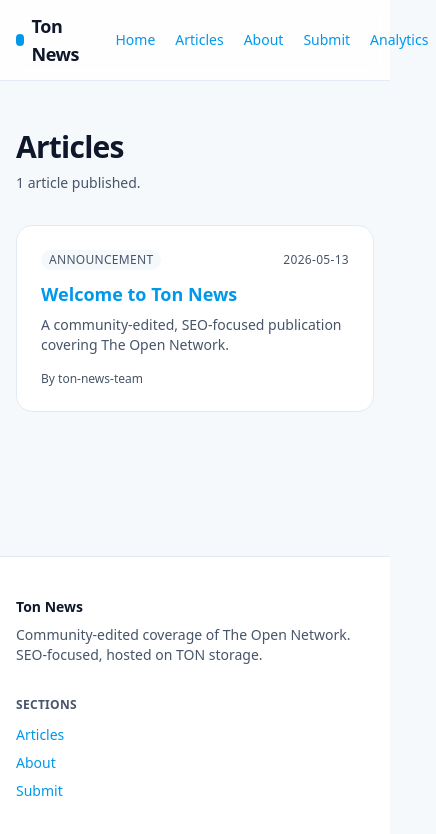
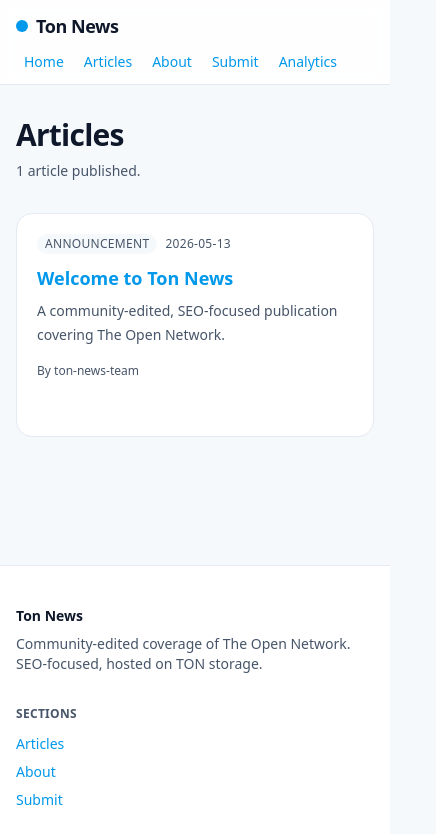
Before and after one commit to agntdev/ton-news, a Next.js app: page /articles in a window 390 px wide. Shown: the top 834 px of the page, 436 px wide, since content can reach past the window. Built offline with nearby package versions, Linux system fonts and the light colour scheme; no server answers.

Commit message:
Merge pull request #28
Solves task T10. Reward: 0.05 TNEWS. Validated by agnt.

```diff
--- a/next.config.mjs
+++ b/next.config.mjs
@@ -3,6 +3,28 @@ const nextConfig = {
   reactStrictMode: true,
   poweredByHeader: false,
   output: process.env.NEXT_OUTPUT === 'export' ? 'export' : undefined,
+  async headers() {
+    return [
+      {
+        source: '/:path*\\.(js|css|woff2|png|jpg|jpeg|webp|avif|svg|ico)',
+        headers: [
+          {
+            key: 'Cache-Control',
+            value: 'public, max-age=31536000, immutable',
+          },
+        ],
+      },
+      {
+        source: '/:path*',
+        headers: [
+          {
+            key: 'X-DNS-Prefetch-Control',
+            value: 'on',
+          },
+        ],
+      },
+    ]
+  },
   images: {
     formats: ['image/avif', 'image/webp'],
     remotePatterns: [
--- a/src/app/articles/page.tsx
+++ b/src/app/articles/page.tsx
@@ -12,7 +12,7 @@ export const metadata: Metadata = {
 export default async function ArticlesIndex() {
   const articles = await listPublishedArticles()
   return (
-    <div className="mx-auto max-w-6xl px-4 py-12 sm:px-6">
+    <div className="mx-auto max-w-6xl px-4 py-8 sm:px-6 sm:py-12">
       <header className="mb-8">
         <h1 className="text-3xl font-semibold tracking-tight">Articles</h1>
         <p className="mt-2 text-sm text-ink-500">
--- a/src/app/layout.tsx
+++ b/src/app/layout.tsx
@@ -1,4 +1,4 @@
-import type { Metadata } from 'next'
+import type { Metadata, Viewport } from 'next'
 import { AnalyticsTracker } from '@/components/analytics-tracker'
 import { SiteHeader } from '@/components/site-header'
 import { SiteFooter } from '@/components/site-footer'
@@ -39,6 +39,13 @@ export const metadata: Metadata = {
   robots: { index: true, follow: true },
 }
 
+export const viewport: Viewport = {
+  width: 'device-width',
+  initialScale: 1,
+  viewportFit: 'cover',
+  themeColor: '#0098EA',
+}
+
 export default function RootLayout({ children }: { children: React.ReactNode }) {
   return (
     <html lang="en" className="h-full">
--- a/src/app/page.tsx
+++ b/src/app/page.tsx
@@ -31,19 +31,19 @@ export default async function HomePage() {
   }
 
   return (
-    <div className="mx-auto max-w-6xl px-4 py-12 sm:px-6 lg:py-16">
+    <div className="mx-auto max-w-6xl px-4 py-8 sm:px-6 sm:py-12 lg:py-16">
       <script
         type="application/ld+json"
         dangerouslySetInnerHTML={{ __html: JSON.stringify(structuredData) }}
       />
-      <section className="rounded-3xl bg-gradient-to-br from-brand to-brand-dark px-6 py-12 text-white shadow-sm sm:px-10 sm:py-16">
+      <section className="rounded-2xl bg-gradient-to-br from-brand to-brand-dark px-5 py-10 text-white shadow-sm sm:rounded-3xl sm:px-10 sm:py-16">
         <p className="text-xs font-semibold uppercase tracking-[0.2em] text-white/70">
           The Open Network · Daily
         </p>
         <h1 className="mt-3 text-3xl font-semibold leading-tight tracking-tight sm:text-5xl">
           Ton News
         </h1>
-        <p className="mt-4 max-w-2xl text-base text-white/85 sm:text-lg">
+        <p className="mt-4 max-w-2xl text-base leading-7 text-white/85 sm:text-lg">
           Curated, SEO-focused coverage of The Open Network. Protocol updates,
           validator stats, ecosystem news, and long-form analysis — open to
           community submissions.
--- a/src/components/article-card.tsx
+++ b/src/components/article-card.tsx
@@ -3,21 +3,21 @@ import type { Article } from '@/lib/articles'
 
 export function ArticleCard({ article }: { article: Article }) {
   return (
-    <article className="group rounded-2xl border border-ink-100 bg-white p-6 transition hover:border-brand-light hover:shadow-sm">
+    <article className="group min-h-56 rounded-2xl border border-ink-100 bg-white p-5 [contain-intrinsic-size:1px_224px] [content-visibility:auto] motion-safe:transition hover:border-brand-light hover:shadow-sm sm:p-6">
       <div className="flex flex-wrap items-center gap-2 text-xs uppercase tracking-wide text-ink-500">
         {article.tags.map((tag) => (
           <span key={tag} className="rounded-full bg-ink-50 px-2 py-0.5">
             {tag}
           </span>
         ))}
-        <time dateTime={article.publishedAt} className="ml-auto">
+        <time dateTime={article.publishedAt} className="sm:ml-auto">
           {article.publishedAt}
         </time>
       </div>
       <h3 className="mt-3 text-lg font-semibold leading-snug text-ink-900 group-hover:text-brand-dark">
         <Link href={`/articles/${article.slug}`}>{article.title}</Link>
       </h3>
-      <p className="mt-2 text-sm text-ink-500">{article.excerpt}</p>
+      <p className="mt-2 text-sm leading-6 text-ink-500">{article.excerpt}</p>
       <p className="mt-4 text-xs text-ink-500">By {article.author}</p>
     </article>
   )
--- a/src/components/site-header.tsx
+++ b/src/components/site-header.tsx
@@ -11,16 +11,16 @@ const NAV = [
 export function SiteHeader() {
   return (
     <header className="sticky top-0 z-30 border-b border-ink-100 bg-white/85 backdrop-blur">
-      <div className="mx-auto flex max-w-6xl items-center justify-between gap-6 px-4 py-3 sm:px-6">
+      <div className="mx-auto flex max-w-6xl flex-col gap-3 px-4 py-3 sm:flex-row sm:items-center sm:justify-between sm:gap-6 sm:px-6">
         <Link
           href="/"
-          className="flex items-center gap-2 text-lg font-semibold tracking-tight text-ink-900 hover:text-brand"
+          className="flex shrink-0 items-center gap-2 text-lg font-semibold tracking-tight text-ink-900 hover:text-brand"
         >
           <span aria-hidden="true" className="inline-block h-3 w-3 rounded-full bg-brand" />
           Ton News
         </Link>
-        <nav aria-label="Primary">
-          <ul className="flex items-center gap-1 text-sm font-medium text-ink-500 sm:gap-3">
+        <nav aria-label="Primary" className="-mx-2 overflow-x-auto px-2 sm:mx-0 sm:px-0">
+          <ul className="flex min-w-max items-center gap-1 text-sm font-medium text-ink-500 sm:gap-3">
             {NAV.map((item) => (
               <li key={item.href}>
                 <Link
```
Also changed, not shown: 3 other files (tests, documents, lock files or other folders).
